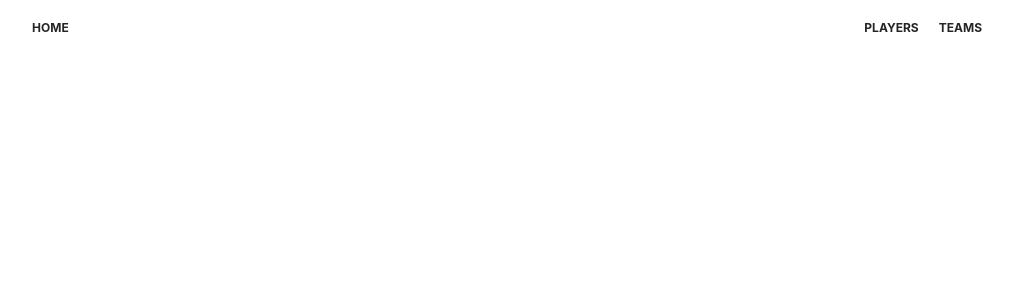
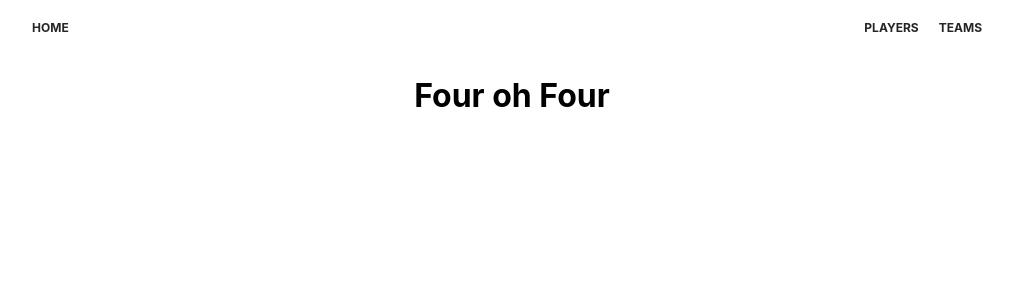
Before and after one commit to JeanLoureiro/basketball-league, a React (Create React App) app: page /1 in a window 1280 px wide. Shown: the top 300 px of the page, without its empty margins (128-1141 px from the left). Built offline with nearby package versions, Linux system fonts and the light colour scheme.

Commit message:
[add] 404 page

```diff
--- a/src/components/App.js
+++ b/src/components/App.js
@@ -1,5 +1,5 @@
 import React, { Component } from 'react'
-import { BrowserRouter as Router, Route } from 'react-router-dom'
+import { BrowserRouter as Router, Route, Switch } from 'react-router-dom'
 import Home from './Home'
 import Players from './Players'
 import Teams from './Teams'
@@ -12,9 +12,12 @@
       <Router>
         <div>
             <Navbar />
-            <Route exact path="/" component={Home} />
-            <Route path="/players" component={Players} />
-            <Route path="/teams" component={Teams} />
+            <Switch>
+                <Route exact path="/" component={Home} />
+                <Route path="/players" component={Players} />
+                <Route path="/teams" component={Teams} />
+                <Route render={() => <h1 className='text-center'>Four oh Four</h1>} />
+            </Switch>
         </div>
       </Router>
     );
```
